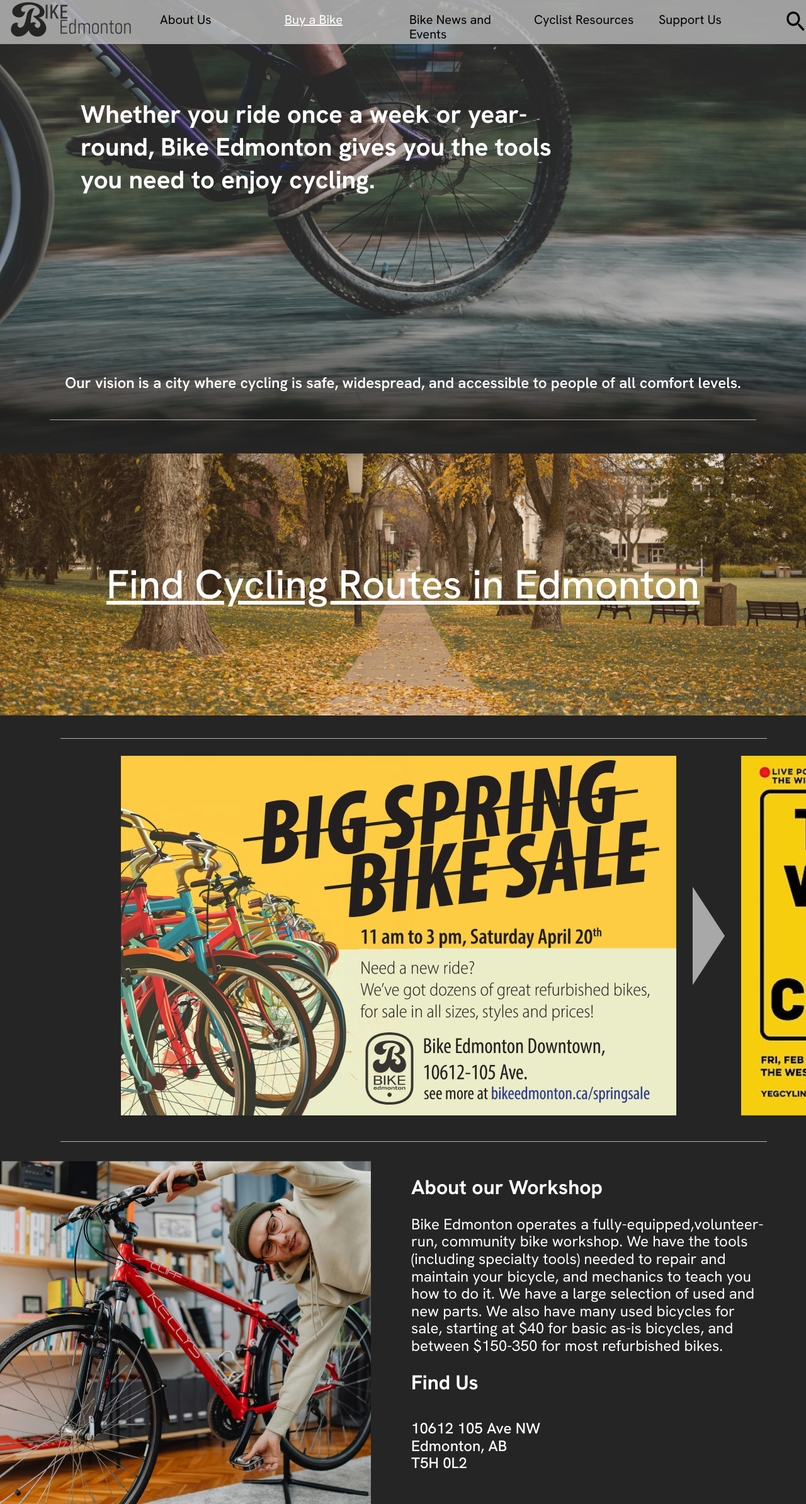
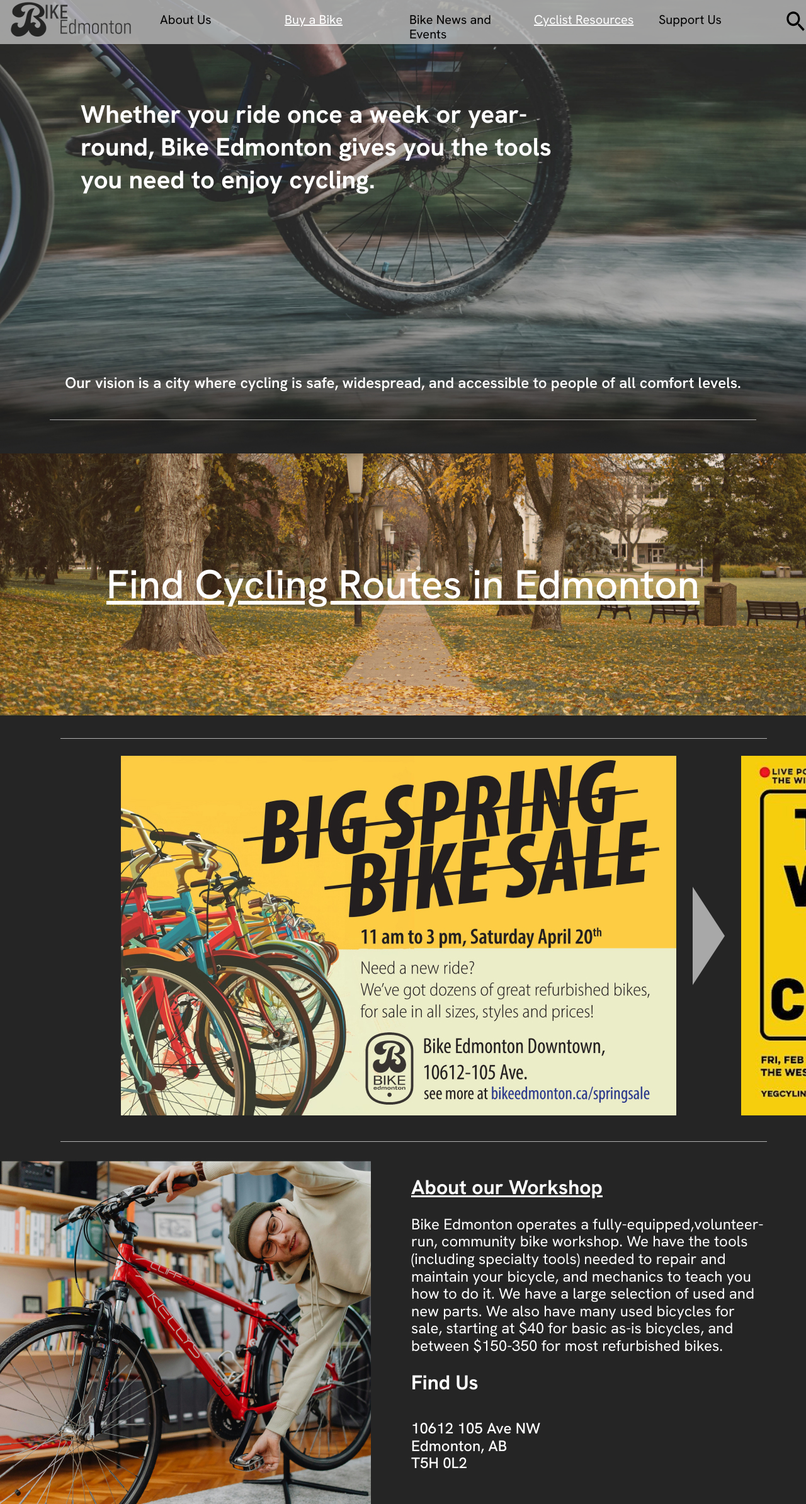
Before and after one commit to brownj262/Bike-Edmonton, a plain HTML site: page index.html in a window 1280 px wide. Shown: the top 2388 px of the page at 63% size. Drawn offline with Linux system fonts and the light colour scheme.

Commit message:
Add files via upload

```diff
--- a/index.html
+++ b/index.html
@@ -32,7 +32,7 @@
 						<li>About Us</li>
 						<li><a href="buy-a-bike.html">Buy a Bike</a></li>
 						<li>Bike News and Events</li>
-						<li>Cyclist Resources</li>
+						<li><a href="cyclist-resources.html">Cyclist Resources</a></li>
 						<li>Support Us</li>
 
 					</ul>
@@ -91,7 +91,7 @@
  		<div class="work-img"><img src="images/home-workshop.jpg" alt="man working on bike"></div>
 
  		<div class="work-text">
- 			<h2>About our Workshop </h2>
+ 			<h2><a href="bike-repairs.html"> About our Workshop </a></h2>
 
  			<p class="home-work-font">Bike Edmonton operates a fully-equipped,volunteer-run, community bike workshop. We have the tools (including specialty tools) needed to repair and  maintain your bicycle, and mechanics to teach you how to do it. We have a large selection of used and new parts. We also have many used bicycles  for sale, starting at $40 for basic as-is bicycles, and between $150-350 for most refurbished bikes.</p>
 
```
Also changed, not shown: bike-repairs.html (line endings or trailing spaces), buy-a-bike.html (line endings or trailing spaces), cyclist-resources.html (line endings or trailing spaces).
